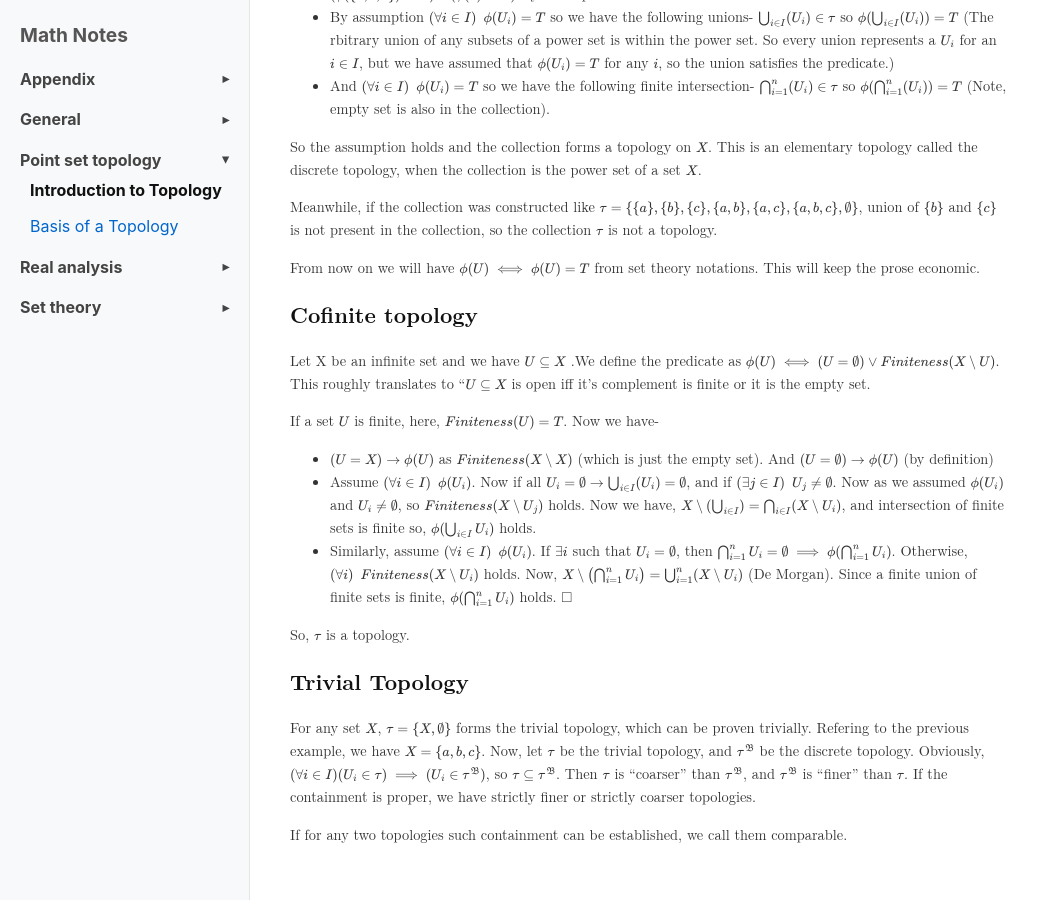
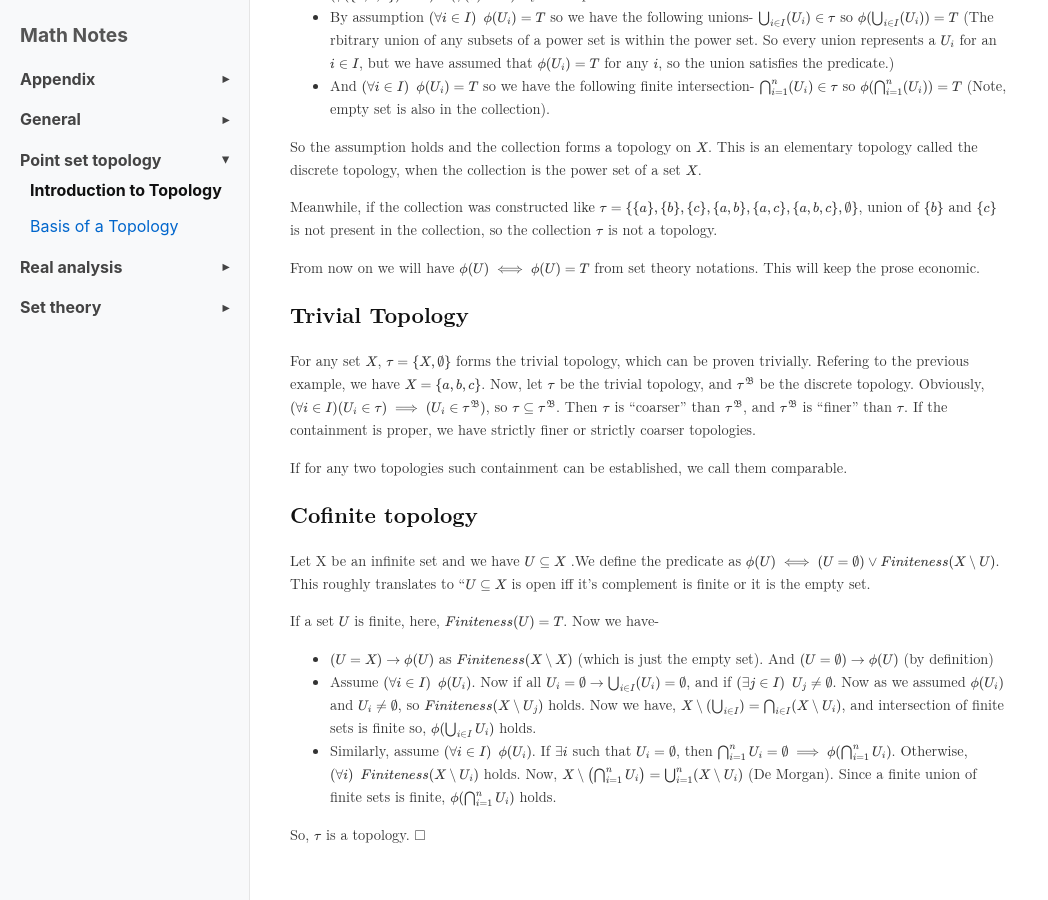
Before and after one commit to Nasif-Abdullah/Math, a Jekyll site: the page built from Point-Set Topology/Introduction.md, in a window 1280 px wide and 900 px high, scrolled down 686 px. Shown: the whole window, without its empty margins (0-1048 px from the left). Built offline with Jekyll 4.4.1, drawn with Linux system fonts in a browser that asks for light colours; some web fonts are replaced; part of the change alters nothing that is shown.

```diff
--- a/Point-Set Topology/Introduction.md
+++ b/Point-Set Topology/Introduction.md
@@ -33,6 +33,12 @@ Meanwhile, if the collection was constructed like $$\tau = \{\{a\}, \{b\}, \{c\}
 
 From now on we will have $$\phi(U) \iff \phi(U) = T$$ from set theory notations. This will keep the prose economic.
 
+## Trivial Topology
+For any set $$X$$, $$\tau = \{X, \emptyset\}$$ forms the trivial topology, which can be proven trivially.
+Refering to the previous example, we have $$X = \{a,b,c\}$$. Now, let $$\tau$$ be the trivial topology, and $$\tau^{\mathfrak{B}}$$ be the discrete topology. Obviously, $$(\forall i \in I) (U_i \in \tau) \implies (U_i \in \tau^{\mathfrak{B}})$$, so $$\tau \subseteq \tau^{\mathfrak{B}}$$. Then $$\tau$$ is "coarser" than $$\tau^{\mathfrak{B}}$$, and $$\tau^{\mathfrak{B}}$$ is "finer" than $$\tau$$. If the containment is proper, we have strictly finer or strictly coarser topologies.
+
+If for any two topologies such containment can be established, we call them comparable.
+
 ## Cofinite topology
 
 Let X be an infinite set and we have $$U \subseteq X$$ .We define the predicate as $$\phi(U) \iff (U = \emptyset) \lor Finiteness(X \setminus U)$$. This roughly translates to "$$U \subseteq X$$ is open iff it's complement is finite or it is the empty set.
@@ -41,12 +47,7 @@ If a set $$U$$ is finite, here, $$Finiteness(U) = T$$. Now we have-
 
  - $$(U = X) \rightarrow \phi(U)$$ as $$Finiteness(X \setminus X)$$ (which is just the empty set). And $$(U = \emptyset) \rightarrow \phi(U)$$ (by definition)
  - Assume $$(\forall i \in I)\ \ \phi(U_i)$$. Now if all $$U_i = \emptyset \rightarrow \bigcup_{i \in I} (U_i) = \emptyset$$, and if $$(\exists j \in I) \ \ U_j \neq \emptyset$$. Now as we assumed $$\phi(U_i)$$ and $$U_i \neq \emptyset$$, so $$Finiteness(X \setminus U_j)$$ holds. Now we have, $$X \setminus (\bigcup_{i \in I}) = \bigcap_{i \in I} (X \setminus U_i)$$, and intersection of finite sets is finite so, $$\phi(\bigcup_{i \in I} U_i)$$ holds.
- - Similarly, assume $$(\forall i \in I) \ \ \phi(U_i)$$. If $$\exists i$$ such that $$U_i = \emptyset$$, then $$\bigcap_{i=1}^n U_i = \emptyset \implies \phi(\bigcap_{i=1}^n U_i)$$. Otherwise, $$(\forall i) \ \ Finiteness(X \setminus U_i)$$ holds. Now, $$X \setminus \left(\bigcap_{i=1}^n U_i\right) = \bigcup_{i=1}^n (X \setminus U_i)$$ (De Morgan). Since a finite union of finite sets is finite, $$\phi(\bigcap_{i=1}^n U_i)$$ holds. $$\square$$
+ - Similarly, assume $$(\forall i \in I) \ \ \phi(U_i)$$. If $$\exists i$$ such that $$U_i = \emptyset$$, then $$\bigcap_{i=1}^n U_i = \emptyset \implies \phi(\bigcap_{i=1}^n U_i)$$. Otherwise, $$(\forall i) \ \ Finiteness(X \setminus U_i)$$ holds. Now, $$X \setminus \left(\bigcap_{i=1}^n U_i\right) = \bigcup_{i=1}^n (X \setminus U_i)$$ (De Morgan). Since a finite union of finite sets is finite, $$\phi(\bigcap_{i=1}^n U_i)$$ holds.
 
 So, $$\tau$$ is a topology.
-
-## Trivial Topology
-For any set $$X$$, $$\tau = \{X, \emptyset\}$$ forms the trivial topology, which can be proven trivially.
-Refering to the previous example, we have $$X = \{a,b,c\}$$. Now, let $$\tau$$ be the trivial topology, and $$\tau^{\mathfrak{B}}$$ be the discrete topology. Obviously, $$(\forall i \in I) (U_i \in \tau) \implies (U_i \in \tau^{\mathfrak{B}})$$, so $$\tau \subseteq \tau^{\mathfrak{B}}$$. Then $$\tau$$ is "coarser" than $$\tau^{\mathfrak{B}}$$, and $$\tau^{\mathfrak{B}}$$ is "finer" than $$\tau$$. If the containment is proper, we have strictly finer or strictly coarser topologies.
-
-If for any two topologies such containment can be established, we call them comparable.
+$$\square$$
```
